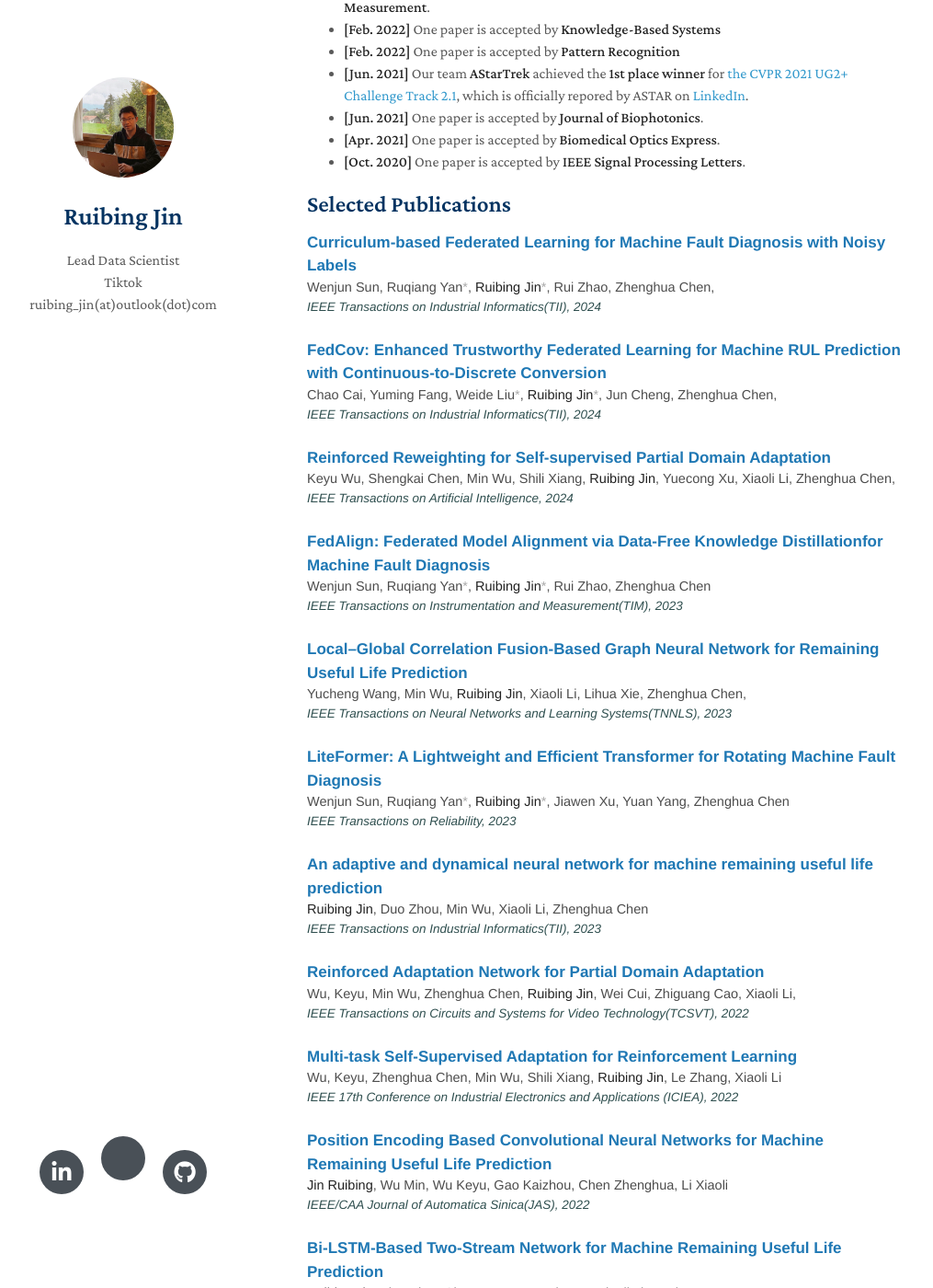
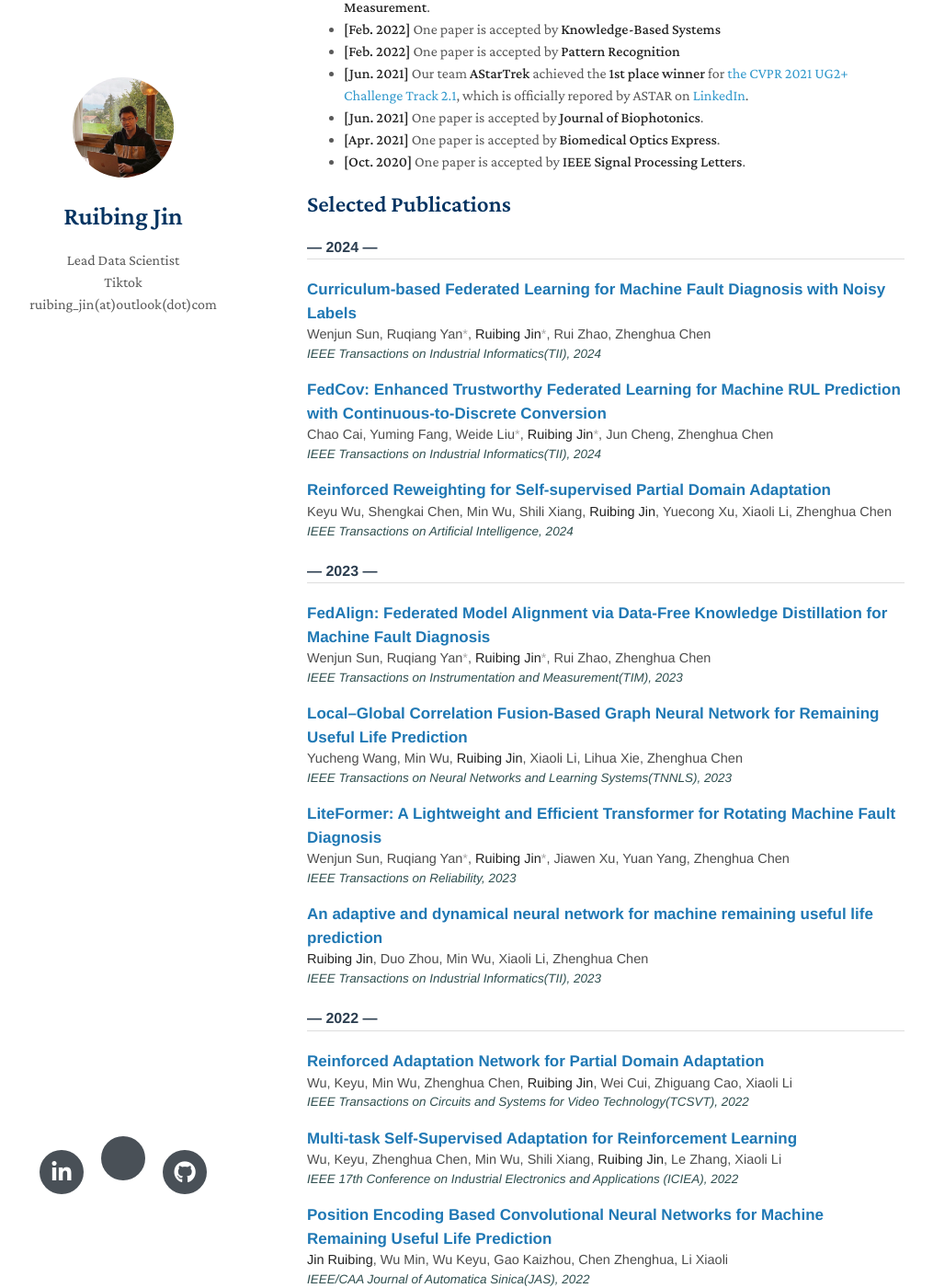
Before and after one commit to ruibing-jin/ruibing-jin.github.io, a Jekyll site: the page built from index.md, in a window 1280 px wide and 1400 px high, scrolled down 1275 px. Shown: the whole window at 92% size, without its empty margins (136-1151 px from the left). Built offline with Jekyll 4.4.1, drawn with Linux system fonts in a browser that asks for light colours; nearby versions of some CDN libraries; a style sheet for code colours, icons or effects is not loaded; our own code applies the rules of GitHub Pages for plain Markdown files.

Commit message:
Update index.md

```diff
--- a/index.md
+++ b/index.md
@@ -47,191 +47,196 @@ I am a reviewer of top-tier conferences and journals including CVPR, ICCV, ECCV,
 
 ## Selected Publications
 
-<div class="paper" style="font-family:'Helvetica Neue',Helvetica,Arial,sans-serif; line-height:1.5; margin-bottom:16px;">
-  <p style="margin:0; font-size:17px; font-weight:600; color:#2c3e50;">
-    <span style="color:#1f78b4;">Curriculum-based Federated Learning for Machine Fault Diagnosis
-with Noisy Labels</span>
-  </p>
-  <p style="margin:0; font-size:14.5px; color:#4d4d4d;">
-    Wenjun Sun,
-    Ruqiang Yan<span style="color:#aaa;">*</span>,
-    <strong>Ruibing Jin</strong><span style="color:#aaa;">*</span>,
-    Rui Zhao, Zhenghua Chen,
-  </p>
-  <p style="margin:0; font-size:13.5px; color:#2f4f4f;">
-    <em>IEEE Transactions on Industrial Informatics(TII), 2024</em>
-  </p>
+<div style="font-family:'Helvetica Neue',Helvetica,Arial,sans-serif; line-height:1.5;">
 
-  <br>
+  <!-- Year: 2024 -->
+  <h3 style="font-size:16px; font-weight:600; color:#2c3e50; border-bottom:1px solid #ddd; padding-bottom:4px; margin-top:24px;">— 2024 —</h3>
 
-<div class="paper" style="font-family:'Helvetica Neue',Helvetica,Arial,sans-serif; line-height:1.5; margin-bottom:16px;">
-  <p style="margin:0; font-size:17px; font-weight:600; color:#2c3e50;">
-    <span style="color:#1f78b4;">FedCov: Enhanced Trustworthy Federated Learning for
-Machine RUL Prediction with Continuous-to-Discrete Conversion</span>
-  </p>
-  <p style="margin:0; font-size:14.5px; color:#4d4d4d;">
-    Chao Cai, Yuming Fang,
-    Weide Liu<span style="color:#aaa;">*</span>,
-    <strong>Ruibing Jin</strong><span style="color:#aaa;">*</span>,
-    Jun Cheng, Zhenghua Chen,
-  </p>
-  <p style="margin:0; font-size:13.5px; color:#2f4f4f;">
-    <em>IEEE Transactions on Industrial Informatics(TII), 2024</em>
-  </p>
+  <div class="paper" style="margin-bottom:16px;">
+    <p style="margin:0; font-size:17px; font-weight:600; color:#2c3e50;">
+      <span style="color:#1f78b4;">Curriculum-based Federated Learning for Machine Fault Diagnosis with Noisy Labels</span>
+    </p>
+    <p style="margin:0; font-size:14.5px; color:#4d4d4d;">
+      Wenjun Sun,
+      Ruqiang Yan<span style="color:#aaa;">*</span>,
+      <strong>Ruibing Jin</strong><span style="color:#aaa;">*</span>,
+      Rui Zhao, Zhenghua Chen
+    </p>
+    <p style="margin:0; font-size:13.5px; color:#2f4f4f;">
+      <em>IEEE Transactions on Industrial Informatics(TII), 2024</em>
+    </p>
+  </div>
 
-  <br>
+  <div class="paper" style="margin-bottom:16px;">
+    <p style="margin:0; font-size:17px; font-weight:600; color:#2c3e50;">
+      <span style="color:#1f78b4;">FedCov: Enhanced Trustworthy Federated Learning for Machine RUL Prediction with Continuous-to-Discrete Conversion</span>
+    </p>
+    <p style="margin:0; font-size:14.5px; color:#4d4d4d;">
+      Chao Cai, Yuming Fang,
+      Weide Liu<span style="color:#aaa;">*</span>,
+      <strong>Ruibing Jin</strong><span style="color:#aaa;">*</span>,
+      Jun Cheng, Zhenghua Chen
+    </p>
+    <p style="margin:0; font-size:13.5px; color:#2f4f4f;">
+      <em>IEEE Transactions on Industrial Informatics(TII), 2024</em>
+    </p>
+  </div>
 
-  <p style="margin:0; font-size:17px; font-weight:600; color:#2c3e50;">
-    <span style="color:#1f78b4;">Reinforced Reweighting for
-Self-supervised Partial Domain Adaptation</span>
-  </p>
-  <p style="margin:0; font-size:14.5px; color:#4d4d4d;">
-    Keyu Wu, Shengkai Chen, Min Wu, Shili Xiang,
-    <strong>Ruibing Jin</strong>,
-    Yuecong Xu, Xiaoli Li, Zhenghua Chen,
-  </p>
-  <p style="margin:0; font-size:13.5px; color:#2f4f4f;">
-    <em>IEEE Transactions on Artificial Intelligence, 2024</em>
-  </p>
+  <div class="paper" style="margin-bottom:16px;">
+    <p style="margin:0; font-size:17px; font-weight:600; color:#2c3e50;">
+      <span style="color:#1f78b4;">Reinforced Reweighting for Self-supervised Partial Domain Adaptation</span>
+    </p>
+    <p style="margin:0; font-size:14.5px; color:#4d4d4d;">
+      Keyu Wu, Shengkai Chen, Min Wu, Shili Xiang,
+      <strong>Ruibing Jin</strong>,
+      Yuecong Xu, Xiaoli Li, Zhenghua Chen
+    </p>
+    <p style="margin:0; font-size:13.5px; color:#2f4f4f;">
+      <em>IEEE Transactions on Artificial Intelligence, 2024</em>
+    </p>
+  </div>
 
-  <br>
+  <!-- Year: 2023 -->
+  <h3 style="font-size:16px; font-weight:600; color:#2c3e50; border-bottom:1px solid #ddd; padding-bottom:4px; margin-top:24px;">— 2023 —</h3>
 
-  <p style="margin:0; font-size:17px; font-weight:600; color:#2c3e50;">
-    <span style="color:#1f78b4;">FedAlign: Federated Model Alignment via Data-Free Knowledge Distillationfor Machine Fault Diagnosis</span>
-  </p>
-  <p style="margin:0; font-size:14.5px; color:#4d4d4d;">
-    Wenjun Sun,
-    Ruqiang Yan<span style="color:#aaa;">*</span>,
-    <strong>Ruibing Jin</strong><span style="color:#aaa;">*</span>,
-    Rui Zhao, Zhenghua Chen
-  </p>
-  <p style="margin:0; font-size:13.5px; color:#2f4f4f;">
-    <em>IEEE Transactions on Instrumentation and Measurement(TIM), 2023</em>
-  </p>
+  <div class="paper" style="margin-bottom:16px;">
+    <p style="margin:0; font-size:17px; font-weight:600; color:#2c3e50;">
+      <span style="color:#1f78b4;">FedAlign: Federated Model Alignment via Data-Free Knowledge Distillation for Machine Fault Diagnosis</span>
+    </p>
+    <p style="margin:0; font-size:14.5px; color:#4d4d4d;">
+      Wenjun Sun,
+      Ruqiang Yan<span style="color:#aaa;">*</span>,
+      <strong>Ruibing Jin</strong><span style="color:#aaa;">*</span>,
+      Rui Zhao, Zhenghua Chen
+    </p>
+    <p style="margin:0; font-size:13.5px; color:#2f4f4f;">
+      <em>IEEE Transactions on Instrumentation and Measurement(TIM), 2023</em>
+    </p>
+  </div>
 
-  <br>
+  <div class="paper" style="margin-bottom:16px;">
+    <p style="margin:0; font-size:17px; font-weight:600; color:#2c3e50;">
+      <span style="color:#1f78b4;">Local–Global Correlation Fusion-Based Graph Neural Network for Remaining Useful Life Prediction</span>
+    </p>
+    <p style="margin:0; font-size:14.5px; color:#4d4d4d;">
+      Yucheng Wang, Min Wu,
+      <strong>Ruibing Jin</strong>,
+      Xiaoli Li, Lihua Xie, Zhenghua Chen
+    </p>
+    <p style="margin:0; font-size:13.5px; color:#2f4f4f;">
+      <em>IEEE Transactions on Neural Networks and Learning Systems(TNNLS), 2023</em>
+    </p>
+  </div>
 
-  <p style="margin:0; font-size:17px; font-weight:600; color:#2c3e50;">
-    <span style="color:#1f78b4;">Local–Global Correlation Fusion-Based Graph Neural
-Network for Remaining Useful Life Prediction</span>
-  </p>
-  <p style="margin:0; font-size:14.5px; color:#4d4d4d;">
-    Yucheng Wang, Min Wu,
-    <strong>Ruibing Jin</strong>,
-    Xiaoli Li, Lihua Xie, Zhenghua Chen,
-  </p>
-  <p style="margin:0; font-size:13.5px; color:#2f4f4f;">
-    <em>IEEE Transactions on Neural Networks and Learning Systems(TNNLS), 2023</em>
-  </p>
+  <div class="paper" style="margin-bottom:16px;">
+    <p style="margin:0; font-size:17px; font-weight:600; color:#2c3e50;">
+      <span style="color:#1f78b4;">LiteFormer: A Lightweight and Efficient Transformer for Rotating Machine Fault Diagnosis</span>
+    </p>
+    <p style="margin:0; font-size:14.5px; color:#4d4d4d;">
+      Wenjun Sun,
+      Ruqiang Yan<span style="color:#aaa;">*</span>,
+      <strong>Ruibing Jin</strong><span style="color:#aaa;">*</span>,
+      Jiawen Xu, Yuan Yang, Zhenghua Chen
+    </p>
+    <p style="margin:0; font-size:13.5px; color:#2f4f4f;">
+      <em>IEEE Transactions on Reliability, 2023</em>
+    </p>
+  </div>
 
-  <br>
+  <div class="paper" style="margin-bottom:16px;">
+    <p style="margin:0; font-size:17px; font-weight:600; color:#2c3e50;">
+      <span style="color:#1f78b4;">An adaptive and dynamical neural network for machine remaining useful life prediction</span>
+    </p>
+    <p style="margin:0; font-size:14.5px; color:#4d4d4d;">
+      <strong>Ruibing Jin</strong>,
+      Duo Zhou, Min Wu, Xiaoli Li, Zhenghua Chen
+    </p>
+    <p style="margin:0; font-size:13.5px; color:#2f4f4f;">
+      <em>IEEE Transactions on Industrial Informatics(TII), 2023</em>
+    </p>
+  </div>
 
-<p style="margin:0; font-size:17px; font-weight:600; color:#2c3e50;">
-    <span style="color:#1f78b4;">LiteFormer: A Lightweight and Efficient Transformer for Rotating Machine Fault Diagnosis</span>
-  </p>
-  <p style="margin:0; font-size:14.5px; color:#4d4d4d;">
-    Wenjun Sun,
-    Ruqiang Yan<span style="color:#aaa;">*</span>,
-    <strong>Ruibing Jin</strong><span style="color:#aaa;">*</span>,
-    Jiawen Xu, Yuan Yang, Zhenghua Chen
-  </p>
-  <p style="margin:0; font-size:13.5px; color:#2f4f4f;">
-    <em>IEEE Transactions on Reliability, 2023</em>
-  </p>
+  <!-- Year: 2022 -->
+  <h3 style="font-size:16px; font-weight:600; color:#2c3e50; border-bottom:1px solid #ddd; padding-bottom:4px; margin-top:24px;">— 2022 —</h3>
 
-  <br>
+  <div class="paper" style="margin-bottom:16px;">
+    <p style="margin:0; font-size:17px; font-weight:600; color:#2c3e50;">
+      <span style="color:#1f78b4;">Reinforced Adaptation Network for Partial Domain Adaptation</span>
+    </p>
+    <p style="margin:0; font-size:14.5px; color:#4d4d4d;">
+      Wu, Keyu, Min Wu, Zhenghua Chen,
+      <strong>Ruibing Jin</strong>,
+      Wei Cui, Zhiguang Cao, Xiaoli Li
+    </p>
+    <p style="margin:0; font-size:13.5px; color:#2f4f4f;">
+      <em>IEEE Transactions on Circuits and Systems for Video Technology(TCSVT), 2022</em>
+    </p>
+  </div>
 
-  <p style="margin:0; font-size:17px; font-weight:600; color:#2c3e50;">
-    <span style="color:#1f78b4;">An adaptive and dynamical neural network for machine remaining useful life prediction</span>
-  </p>
-  <p style="margin:0; font-size:14.5px; color:#4d4d4d;">
-    <strong>Ruibing Jin</strong>,
-    Duo Zhou, Min Wu, Xiaoli Li, Zhenghua Chen
-  </p>
-  <p style="margin:0; font-size:13.5px; color:#2f4f4f;">
-    <em>IEEE Transactions on Industrial Informatics(TII), 2023</em>
-  </p>
+  <div class="paper" style="margin-bottom:16px;">
+    <p style="margin:0; font-size:17px; font-weight:600; color:#2c3e50;">
+      <span style="color:#1f78b4;">Multi-task Self-Supervised Adaptation for Reinforcement Learning</span>
+    </p>
+    <p style="margin:0; font-size:14.5px; color:#4d4d4d;">
+      Wu, Keyu, Zhenghua Chen, Min Wu, Shili Xiang,
+      <strong>Ruibing Jin</strong>,
+      Le Zhang, Xiaoli Li
+    </p>
+    <p style="margin:0; font-size:13.5px; color:#2f4f4f;">
+      <em>IEEE 17th Conference on Industrial Electronics and Applications (ICIEA), 2022</em>
+    </p>
+  </div>
 
-  <br>
+  <div class="paper" style="margin-bottom:16px;">
+    <p style="margin:0; font-size:17px; font-weight:600; color:#2c3e50;">
+      <span style="color:#1f78b4;">Position Encoding Based Convolutional Neural Networks for Machine Remaining Useful Life Prediction</span>
+    </p>
+    <p style="margin:0; font-size:14.5px; color:#4d4d4d;">
+      <strong>Jin Ruibing</strong>,
+      Wu Min, Wu Keyu, Gao Kaizhou, Chen Zhenghua, Li Xiaoli
+    </p>
+    <p style="margin:0; font-size:13.5px; color:#2f4f4f;">
+      <em>IEEE/CAA Journal of Automatica Sinica(JAS), 2022</em>
+    </p>
+  </div>
 
-   <p style="margin:0; font-size:17px; font-weight:600; color:#2c3e50;">
-    <span style="color:#1f78b4;">Reinforced Adaptation Network for Partial
-Domain Adaptation</span>
-  </p>
-  <p style="margin:0; font-size:14.5px; color:#4d4d4d;">
-    Wu, Keyu, Min Wu, Zhenghua Chen,
-    <strong>Ruibing Jin</strong>,
-    Wei Cui, Zhiguang Cao, Xiaoli Li,
-  </p>
-  <p style="margin:0; font-size:13.5px; color:#2f4f4f;">
-    <em>IEEE Transactions on Circuits and Systems for Video Technology(TCSVT), 2022</em>
-  </p>
+  <div class="paper" style="margin-bottom:16px;">
+    <p style="margin:0; font-size:17px; font-weight:600; color:#2c3e50;">
+      <span style="color:#1f78b4;">Bi-LSTM-Based Two-Stream Network for Machine Remaining Useful Life Prediction</span>
+    </p>
+    <p style="margin:0; font-size:14.5px; color:#4d4d4d;">
+      <strong>Ruibing Jin</strong>,
+      Zhenghua Chen, Keyu Wu, Min Wu, Xiaoli Li, Ruqiang Yan
+    </p>
+    <p style="margin:0; font-size:13.5px; color:#2f4f4f;">
+      <em>IEEE Transactions on Instrumentation and Measurement(TIM), 2022</em>
+    </p>
+  </div>
 
-  <br>
+  <div class="paper" style="margin-bottom:16px;">
+    <p style="margin:0; font-size:17px; font-weight:600; color:#2c3e50;">
+      <span style="color:#1f78b4;">Online Active Proposal Set Generation for Weakly Supervised Object Detection</span>
+    </p>
+    <p style="margin:0; font-size:14.5px; color:#4d4d4d;">
+      <strong>Ruibing Jin</strong>,
+      Guosheng Lin, Changyun Wen
+    </p>
+    <p style="margin:0; font-size:13.5px; color:#2f4f4f;">
+      <em>Knowledge-Based Systems, 2022</em>
+    </p>
+  </div>
 
-   <p style="margin:0; font-size:17px; font-weight:600; color:#2c3e50;">
-    <span style="color:#1f78b4;">Multi-task Self-Supervised Adaptation for
-Reinforcement Learning</span>
-  </p>
-  <p style="margin:0; font-size:14.5px; color:#4d4d4d;">
-    Wu, Keyu, Zhenghua Chen, Min Wu, Shili Xiang,
-    <strong>Ruibing Jin</strong>,
-    Le Zhang, Xiaoli Li
-  </p>
-  <p style="margin:0; font-size:13.5px; color:#2f4f4f;">
-    <em>IEEE 17th Conference on Industrial Electronics and Applications (ICIEA), 2022</em>
-  </p>
-
-  <br>
-
-  <p style="margin:0; font-size:17px; font-weight:600; color:#2c3e50;">
-    <span style="color:#1f78b4;">Position Encoding Based Convolutional Neural Networks for Machine Remaining Useful Life Prediction</span>
-  </p>
-  <p style="margin:0; font-size:14.5px; color:#4d4d4d;">
-    <strong>Jin Ruibing</strong>,
-    Wu Min, Wu Keyu, Gao Kaizhou, Chen Zhenghua, Li Xiaoli
-  </p>
-  <p style="margin:0; font-size:13.5px; color:#2f4f4f;">
-    <em>IEEE/CAA Journal of Automatica Sinica(JAS), 2022</em>
-  </p>
-
-  <br>
-
-  <p style="margin:0; font-size:17px; font-weight:600; color:#2c3e50;">
-    <span style="color:#1f78b4;">Bi-LSTM-Based Two-Stream Network for Machine Remaining Useful Life Prediction</span>
-  </p>
-  <p style="margin:0; font-size:14.5px; color:#4d4d4d;">
-    <strong>Ruibing Jin</strong>,
-    Zhenghua Chen, Keyu Wu, Min Wu, Xiaoli Li, Ruqiang Yan
-  </p>
-  <p style="margin:0; font-size:13.5px; color:#2f4f4f;">
-    <em>IEEE Transactions on Instrumentation and Measurement(TIM), 2022</em>
-  </p>
-
-  <br>
-
-  <p style="margin:0; font-size:17px; font-weight:600; color:#2c3e50;">
-    <span style="color:#1f78b4;">Online Active Proposal Set Generation for Weakly Supervised Object Detection</span>
-  </p>
-  <p style="margin:0; font-size:14.5px; color:#4d4d4d;">
-    <strong>Ruibing Jin</strong>,
-    Guosheng Lin, Changyun Wen
-  </p>
-  <p style="margin:0; font-size:13.5px; color:#2f4f4f;">
-    <em>Knowledge-Based Systems, 2022</em>
-  </p>
-
-  <br>
-
-  <p style="margin:0; font-size:17px; font-weight:600; color:#2c3e50;">
-    <span style="color:#1f78b4;">Feature flow: In-network feature flow estimation for video object detection</span>
-  </p>
-  <p style="margin:0; font-size:14.5px; color:#4d4d4d;">
-    <strong>Ruibing Jin</strong>,
-    Guosheng Lin, Changyun Wen, Jianliang Wang, Fayao Liu
-  </p>
-  <p style="margin:0; font-size:13.5px; color:#2f4f4f;">
-    <em>Pattern Recognition(PR), 2022</em>
-  </p>
+  <div class="paper" style="margin-bottom:16px;">
+    <p style="margin:0; font-size:17px; font-weight:600; color:#2c3e50;">
+      <span style="color:#1f78b4;">Feature flow: In-network feature flow estimation for video object detection</span>
+    </p>
+    <p style="margin:0; font-size:14.5px; color:#4d4d4d;">
+      <strong>Ruibing Jin</strong>,
+      Guosheng Lin, Changyun Wen, Jianliang Wang, Fayao Liu
+    </p>
+    <p style="margin:0; font-size:13.5px; color:#2f4f4f;">
+      <em>Pattern Recognition(PR), 2022</em>
+    </p>
+  </div>
 
 </div>
```
